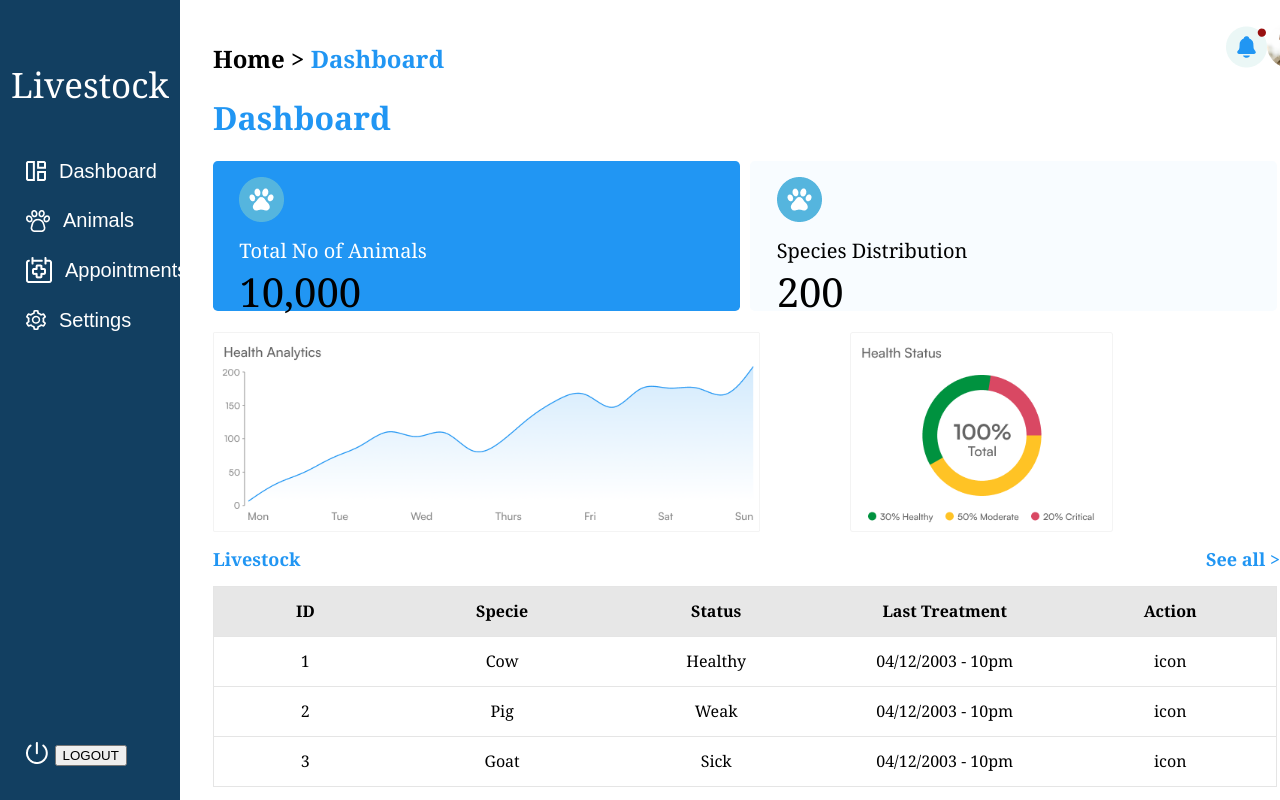
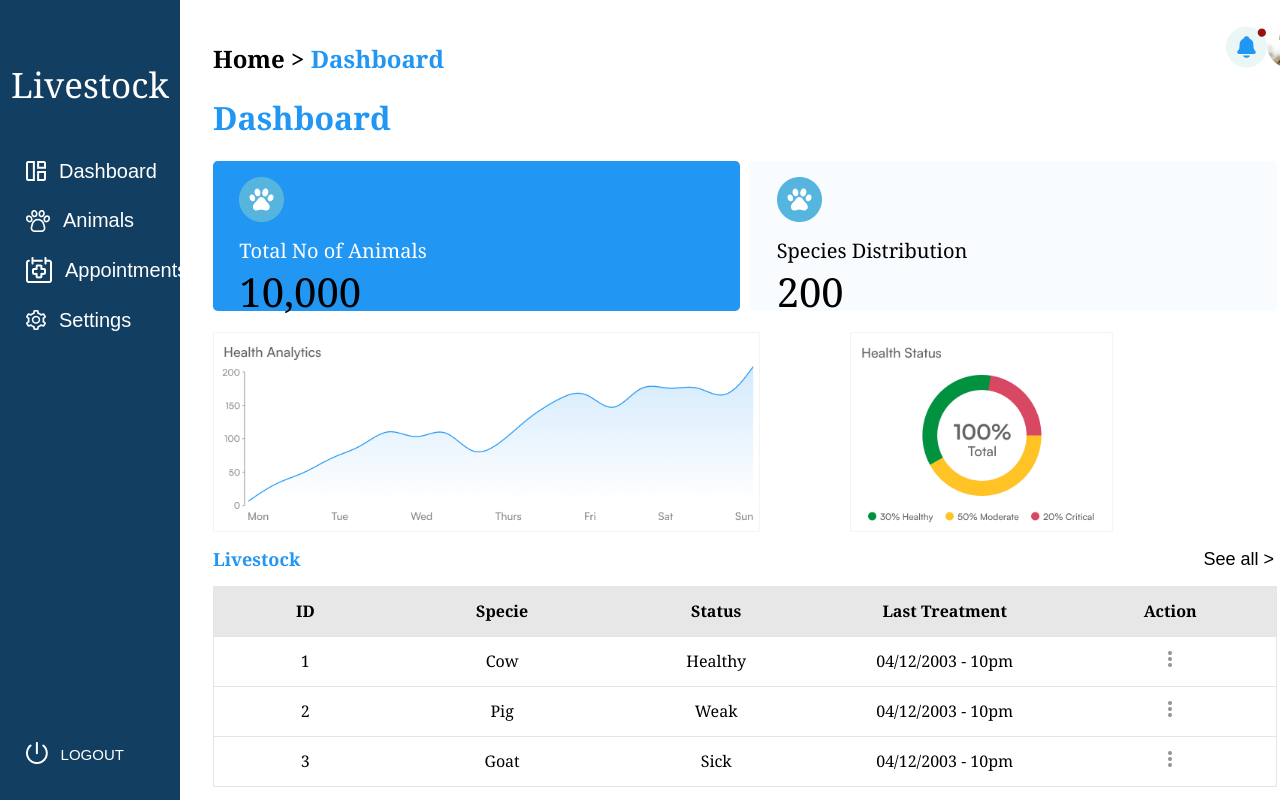
Before and after one commit to minibot47/Final-Year-Project, a React (Create React App) app in the folder my-react-project/: page /Dashboard in a window 1280 px wide. Shown: the top 800 px of the page. Built offline with nearby package versions, Linux system fonts and the light colour scheme.

Commit message:
made some general adjustments

```diff
--- a/my-react-project/src/pages/Animals.js
+++ b/my-react-project/src/pages/Animals.js
@@ -3,6 +3,7 @@ import { Link } from 'react-router-dom';
 import "./Animals.css"
 import not from "../images/not.png";
 import profile from "../images/profile.png";
+import elipses from "../images/elipses vertical.png"
 
 const Animals = () => {
     const [searchTerm, setSearchTerm] = useState('');
@@ -52,63 +53,63 @@ const Animals = () => {
                       <td>Cow</td>
                       <td>Healthy</td>
                       <td>04/12/2003 - 10pm</td>
-                      <td>icon</td>
+                      <td><img src={elipses} alt="elipses"/></td>
                     </tr>
                     <tr>
                       <td>2</td>
                       <td>Pig</td>
                       <td>Weak</td>
                       <td>04/12/2003 - 10pm</td>
-                      <td>icon</td>
+                      <td><img src={elipses} alt="elipses"/></td>
                     </tr>
                     <tr>
                       <td>3</td>
                       <td>Goat</td>
                       <td>Sick</td>
                       <td>04/12/2003 - 10pm</td>
-                      <td>icon</td>
+                      <td><img src={elipses} alt="elipses"/></td>
                     </tr>
                     <tr>
                       <td>4</td>
                       <td>Goat</td>
                       <td>Sick</td>
                       <td>04/12/2003 - 10pm</td>
-                      <td>icon</td>
+                      <td><img src={elipses} alt="elipses"/></td>
                     </tr>
                     <tr>
                       <td>5</td>
                       <td>Goat</td>
                       <td>Sick</td>
                       <td>04/12/2003 - 10pm</td>
-                      <td>icon</td>
+                      <td><img src={elipses} alt="elipses"/></td>
                     </tr>
                     <tr>
                       <td>6</td>
                       <td>Goat</td>
                       <td>Sick</td>
                       <td>04/12/2003 - 10pm</td>
-                      <td>icon</td>
+                      <td><img src={elipses} alt="elipses"/></td>
                     </tr>
                     <tr>
                       <td>7</td>
                       <td>Goat</td>
                       <td>Sick</td>
                       <td>04/12/2003 - 10pm</td>
-                      <td>icon</td>
+                      <td><img src={elipses} alt="elipses"/></td>
                     </tr>
                     <tr>
                       <td>8</td>
                       <td>Goat</td>
                       <td>Sick</td>
                       <td>04/12/2003 - 10pm</td>
-                      <td>icon</td>
+                      <td><img src={elipses} alt="elipses"/></td>
                     </tr>
                     <tr>
                       <td>9</td>
                       <td>Goat</td>
                       <td>Sick</td>
                       <td>04/12/2003 - 10pm</td>
-                      <td>icon</td>
+                      <td><img src={elipses} alt="elipses"/></td>
                     </tr>
                   </tbody>
                 </table>
--- a/my-react-project/src/pages/Dashboard.css
+++ b/my-react-project/src/pages/Dashboard.css
@@ -89,6 +89,14 @@ p{
     background-color: rgba(186, 178, 178, 0.55);
     border-radius: 0.5rem;
 
+}
+
+.logoutbutton button{
+    border: none;
+    background-color: transparent;
+    color: white;
+    font-size: 15px;
+    cursor: pointer;
 }
 
 .leftdashboard img{
@@ -184,6 +192,16 @@ p{
     display: flex;
     justify-content: space-between;
 }
+
+.Animalcharttable-top button{
+    border: none;
+    background-color: transparent;
+    color: black;
+    font-size: 18px;
+    cursor: pointer;
+
+
+}
 .Animalcharttable h2{
     color: rgba(33, 150, 243, 1);
     font-family: Georgia, 'Times New Roman', Times, serif;
--- a/my-react-project/src/pages/Dashboard.js
+++ b/my-react-project/src/pages/Dashboard.js
@@ -14,6 +14,7 @@ import appointmenticon from '../images/appointment.png';
 import Animals from './Animals';
 import Appointments from "./Appointments.js";
 import Settings from './Settings.js';
+import elipses from "../images/elipses vertical.png"
 
 const Dashboard = () => {
   const [view, setView] = useState('dashboard');
@@ -44,7 +45,7 @@ const Dashboard = () => {
             </div>
           </div>
           <div className='leftdashboardbuttonsbottom'>
-            <label>
+            <label className='logoutbutton'>
               <img src={logouticon} alt=''/>
               <Link to='/Signin'>
               <button>LOGOUT</button>
@@ -88,7 +89,7 @@ const Dashboard = () => {
               <div className='Animalcharttable'>
                 <div className='Animalcharttable-top'>
                   <h2>Livestock</h2>
-                  <h2>See all {">"} </h2>
+                  <button onClick={() => setView('animals')}>See all {'>'}</button>
                 </div>
                 <table>
                   <thead>
@@ -106,21 +107,21 @@ const Dashboard = () => {
                       <td>Cow</td>
                       <td>Healthy</td>
                       <td>04/12/2003 - 10pm</td>
-                      <td>icon</td>
+                      <td><img src={elipses} alt="elipses"/></td>
                     </tr>
                     <tr>
                       <td>2</td>
                       <td>Pig</td>
                       <td>Weak</td>
                       <td>04/12/2003 - 10pm</td>
-                      <td>icon</td>
+                      <td><img src={elipses} alt="elipses"/></td>
                     </tr>
                     <tr>
                       <td>3</td>
                       <td>Goat</td>
                       <td>Sick</td>
                       <td>04/12/2003 - 10pm</td>
-                      <td>icon</td>
+                      <td><img src={elipses} alt="elipses"/></td>
                     </tr>
                   </tbody>
                 </table>
--- a/my-react-project/src/pages/Signin.css
+++ b/my-react-project/src/pages/Signin.css
@@ -80,6 +80,25 @@
 
   }
 
+  .signinbottom button{
+    border: none;
+    background-color: transparent;
+    color: rgb(18, 174, 236);
+    font-size: 15px;
+    cursor: pointer;
+  }
+
+  .signinbottom button:hover{
+    background-color: transparent;
+  }
+
+ a{
+  text-decoration: none;
+
+  }
+
+
+
   .signinbottom a{
     color: blue;
     padding-left: 1%;
--- a/my-react-project/src/pages/Signup.css
+++ b/my-react-project/src/pages/Signup.css
@@ -37,6 +37,18 @@
     margin-top: 2%;
     cursor: pointer;
     border: none;
+  }
+
+  .signupbottom button{
+    border: none;
+    background-color: transparent;
+    color: rgb(18, 174, 236);
+    font-size: 15px;
+    cursor: pointer;
+  }
+
+  .signupbottom button:hover{
+    background-color: transparent;
   }
 
   .signupbutton:hover{
```
Also changed, not shown: my-react-project/src/images/elipses vertical.png (added).
